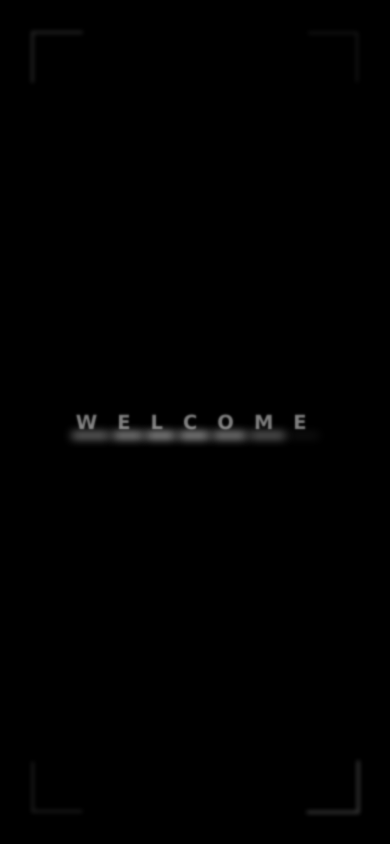
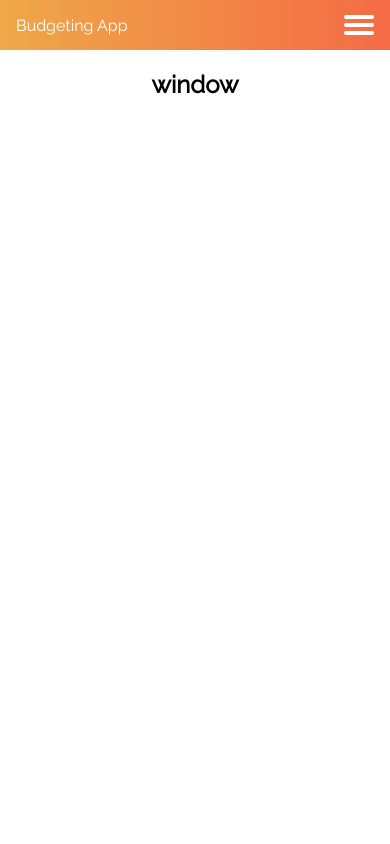
Before and after one commit to asyncADHD/Budgeting_App, a Flask app: page /home in a window 390 px wide. Run offline with Flask 2, Linux system fonts and the light colour scheme; parts of the project's set-up code (start-up, migrations or seed data) failed here and were passed over.

Commit message:
basic shell

```diff
--- a/flask_test/app.py
+++ b/flask_app/app.py
@@ -4,8 +4,6 @@ from App_Functions.DB_Functions import DB_Functions
 app = Flask(__name__)
 app.config['DEBUG'] = True
 loggen_in = False
-# Create a dictionary to store the registered users and their passwords
-users = {'user1': 'password1', 'user2': 'password2'}
 DB_Functions.create_db_if_none()
 
 # Define the route for the login page
@@ -42,7 +40,7 @@ def home():
 
 @app.route('/home')
 def landing():
-    return render_template('landing.html')
+    return render_template('home.html')
 
 @app.route('/signup', methods=['GET', 'POST'])
 def signup():
--- /dev/null
+++ b/flask_app/templates/home.html
@@ -0,0 +1,161 @@
+<!DOCTYPE html>
+<html lang="en">
+    <style>
+    @import url(https://fonts.googleapis.com/css?family=Raleway);
+    h2 {
+      vertical-align: center;
+      text-align: center;
+    }
+
+    html, body {
+      margin: 0;
+      height: 100%;
+    }
+
+    * {
+      font-family: "Raleway";
+      box-sizing: border-box;
+    }
+
+    .top-nav {
+      display: flex;
+      flex-direction: row;
+      align-items: center;
+      justify-content: space-between;
+      background-color: #00BAF0;
+      background: linear-gradient(to left, #f46b45, #eea849);
+      /* W3C, IE 10+/ Edge, Firefox 16+, Chrome 26+, Opera 12+, Safari 7+ */
+      color: #FFF;
+      height: 50px;
+      padding: 1em;
+    }
+
+    .menu {
+      display: flex;
+      flex-direction: row;
+      list-style-type: none;
+      margin: 0;
+      padding: 0;
+    }
+
+    .menu > li {
+      margin: 0 1rem;
+      overflow: hidden;
+    }
+
+    .menu-button-container {
+      display: none;
+      height: 100%;
+      width: 30px;
+      cursor: pointer;
+      flex-direction: column;
+      justify-content: center;
+      align-items: center;
+    }
+
+    #menu-toggle {
+      display: none;
+    }
+
+    .menu-button,
+    .menu-button::before,
+    .menu-button::after {
+      display: block;
+      background-color: #fff;
+      position: absolute;
+      height: 4px;
+      width: 30px;
+      transition: transform 400ms cubic-bezier(0.23, 1, 0.32, 1);
+      border-radius: 2px;
+    }
+
+    .menu-button::before {
+      content: "";
+      margin-top: -8px;
+    }
+
+    .menu-button::after {
+      content: "";
+      margin-top: 8px;
+    }
+
+    #menu-toggle:checked + .menu-button-container .menu-button::before {
+      margin-top: 0px;
+      transform: rotate(405deg);
+    }
+
+    #menu-toggle:checked + .menu-button-container .menu-button {
+      background: rgba(255, 255, 255, 0);
+    }
+
+    #menu-toggle:checked + .menu-button-container .menu-button::after {
+      margin-top: 0px;
+      transform: rotate(-405deg);
+    }
+
+    @media (max-width: 700px) {
+      .menu-button-container {
+        display: flex;
+      }
+
+      .menu {
+        position: absolute;
+        top: 0;
+        margin-top: 50px;
+        left: 0;
+        flex-direction: column;
+        width: 100%;
+        justify-content: center;
+        align-items: center;
+      }
+
+      #menu-toggle ~ .menu li {
+        height: 0;
+        margin: 0;
+        padding: 0;
+        border: 0;
+        transition: height 400ms cubic-bezier(0.23, 1, 0.32, 1);
+      }
+
+      #menu-toggle:checked ~ .menu li {
+        border: 1px solid #333;
+        height: 2.5em;
+        padding: 0.5em;
+        transition: height 400ms cubic-bezier(0.23, 1, 0.32, 1);
+      }
+
+      .menu > li {
+        display: flex;
+        justify-content: center;
+        margin: 0;
+        padding: 0.5em 0;
+        width: 100%;
+        color: white;
+        background-color: #222;
+      }
+
+      .menu > li:not(:last-child) {
+        border-bottom: 1px solid #444;
+      }
+    }
+    </style>
+<nav class="navbar navbar-expand-lg navbar-light bg-light">
+    <meta name="viewport" content="width=device-width, initial-scale=1">
+    <section class="top-nav">
+        <div>
+        Budgeting App
+        </div>
+        <input id="menu-toggle" type="checkbox" />
+        <label class='menu-button-container' for="menu-toggle">
+        <div class='menu-button'></div>
+    </label>
+        <ul class="menu">
+        <li>Dashboard</li>
+        <li>Accounting</li>
+        <li>Finances</li>
+        <li>Bills</li>
+        </ul>
+    </section>
+</nav>
+
+<h2>window</h2>
--- a/flask_test/templates/landing.html
+++ b/flask_app/templates/landing.html
@@ -316,6 +316,7 @@ body {
 /*# sourceMappingURL=output.css.map */
 
     </style>
+
 <div class="welcome-page">
     <div class="corner"></div>
     <div class="corner"></div>
@@ -327,9 +328,3 @@ body {
     <div class="right-vert-line"></div>
     <div class="left-vert-line"></div>
 </div>
-<div class="container">
-    <div class="icons">
-    <div class="icon fb"><a href="#2" target="_blank">Accounts</a></div>
-    <div class="icon git"><a href="#2" target="_blank">Features</a></div>
-    </div>
-</div>
--- a/flask_test/templates/signup.html
+++ b/flask_app/templates/signup.html
@@ -50,7 +50,7 @@ body{
     bottom: -80px;
 }
 form{
-    height: 520px;
+    height: 560px;
     width: 400px;
     background-color: rgba(112, 112, 112, 0.414);
     position: absolute;
@@ -155,8 +155,6 @@ button{
         <input type="password" placeholder="Confim Password" id="confimed_password" name="confimed_password">
 
         <button type="submit" name="button" value="signup">Sign Up</button>
-        <button type="submit" name="button" value="login">Login</button>
-
     </form>
 </body>
 </html>
```
Also changed, not shown: ToDo.md (added, +14 -0 lines), flask_app/App_Functions/DB_Functions.py (renamed from flask_test/App_Functions/DB_Functions.py), flask_app/App_Functions/pdf_reader.py (renamed from flask_test/App_Functions/pdf_reader.py), flask_app/templates/login.html (renamed from flask_test/templates/login.html), 2 other files.
